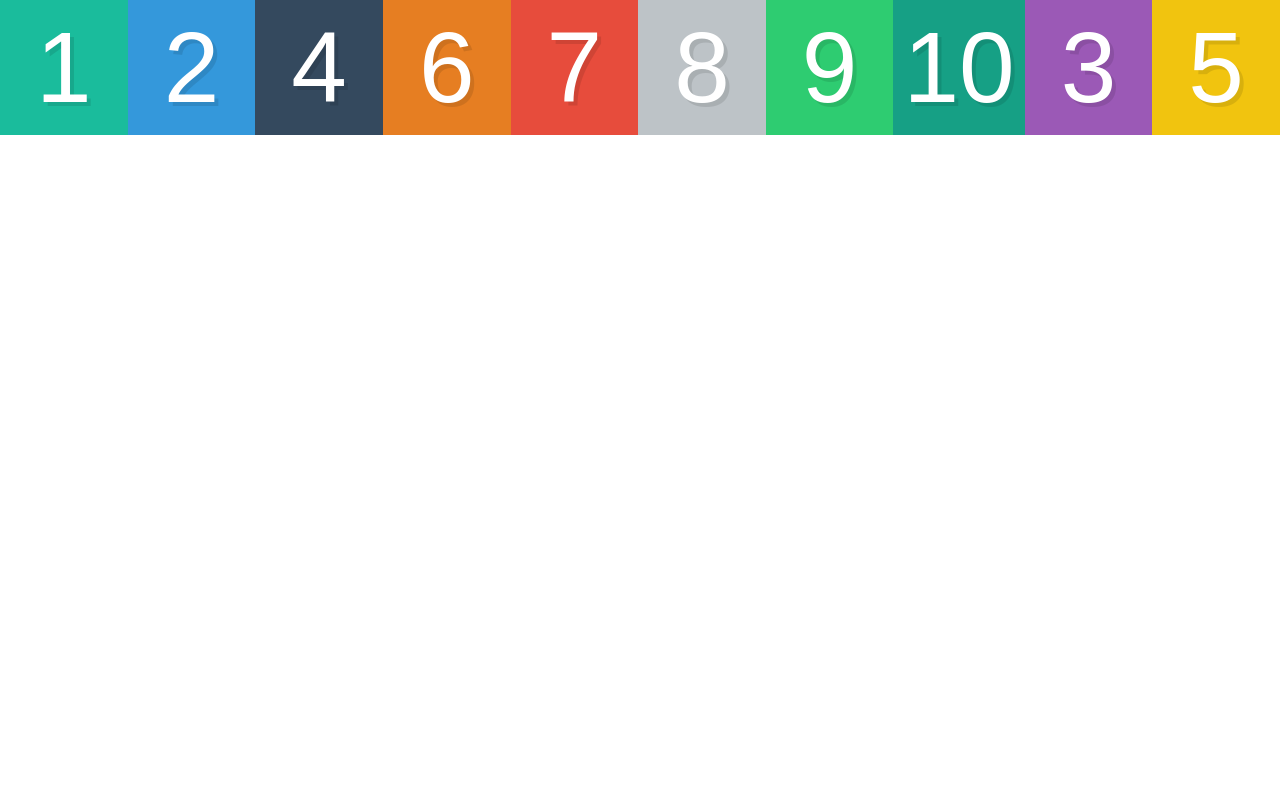
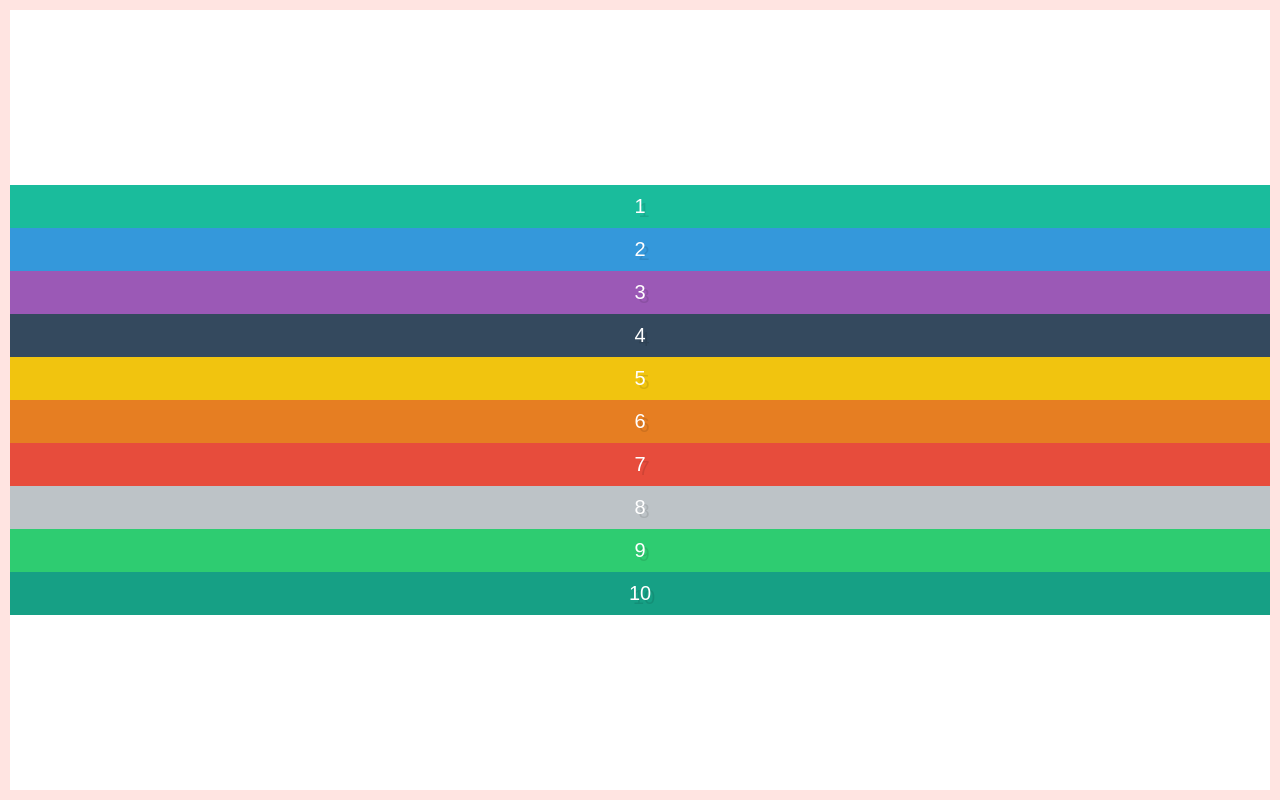
Before and after one commit to k4u5hik/css_notes, a website: page Flexbox_WesBos/index.html in a window 1280 px wide. Drawn offline with Linux system fonts and the light colour scheme.

Commit message:
Vertically centered div

```diff
--- a/Flexbox_WesBos/style.css
+++ b/Flexbox_WesBos/style.css
@@ -159,7 +159,7 @@ input::-moz-focus-inner {
 /* Some default styles to make each box visible */
 .box {
   color: white;
-  font-size: 100px;
+  font-size: 20px;
   text-align: center;
   text-shadow: 4px 4px 0 rgba(0, 0, 0, 0.1);
   padding: 10px;
@@ -200,16 +200,8 @@ input::-moz-focus-inner {
 /* We start writing out flexbox here. The above is just page setup */
 .container {
   display: flex;
+  justify-content: center;
+  border: 10px solid mistyrose;
+  flex-direction: column;
+  min-height: 100vh;
 }
-
-.box {
-  flex: 1;
-}
-
-.box3 {
-  order: 1;
-}
-
-.box5 {
-  order: 2;
-}
```
